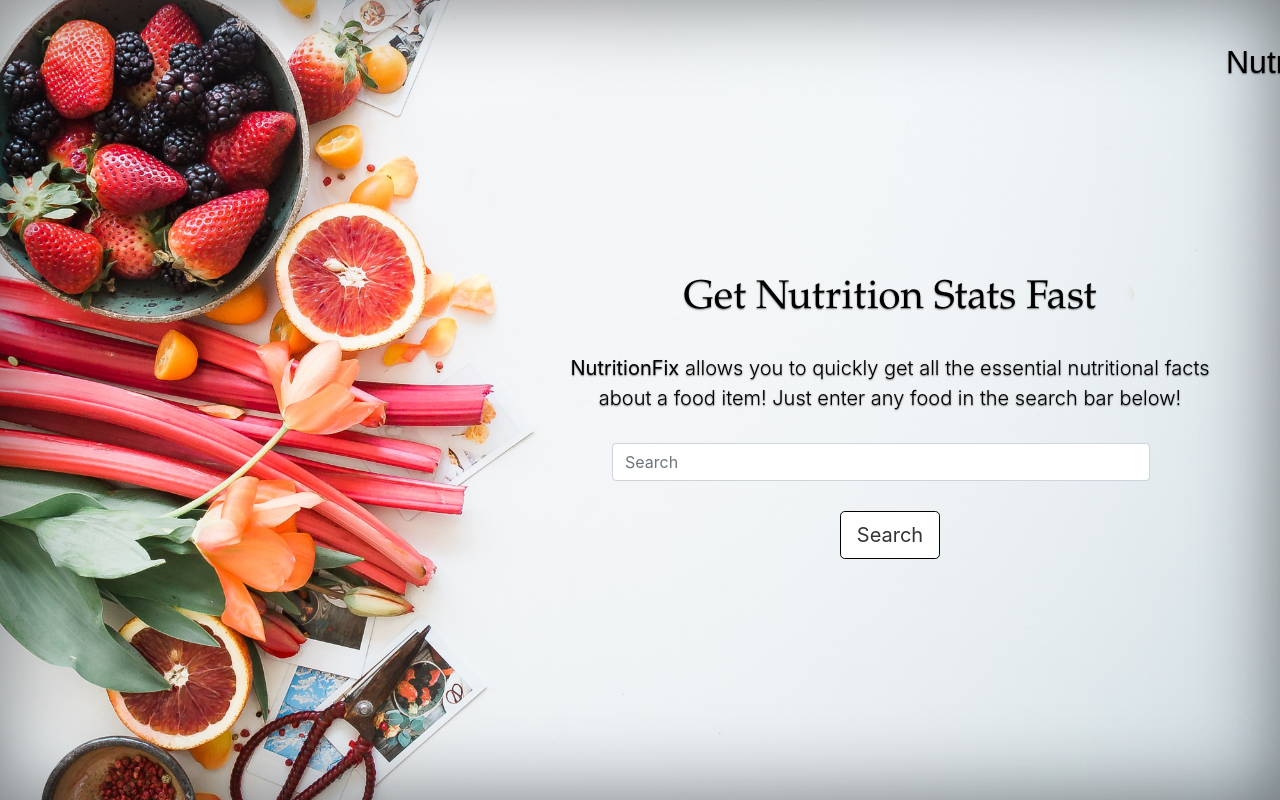
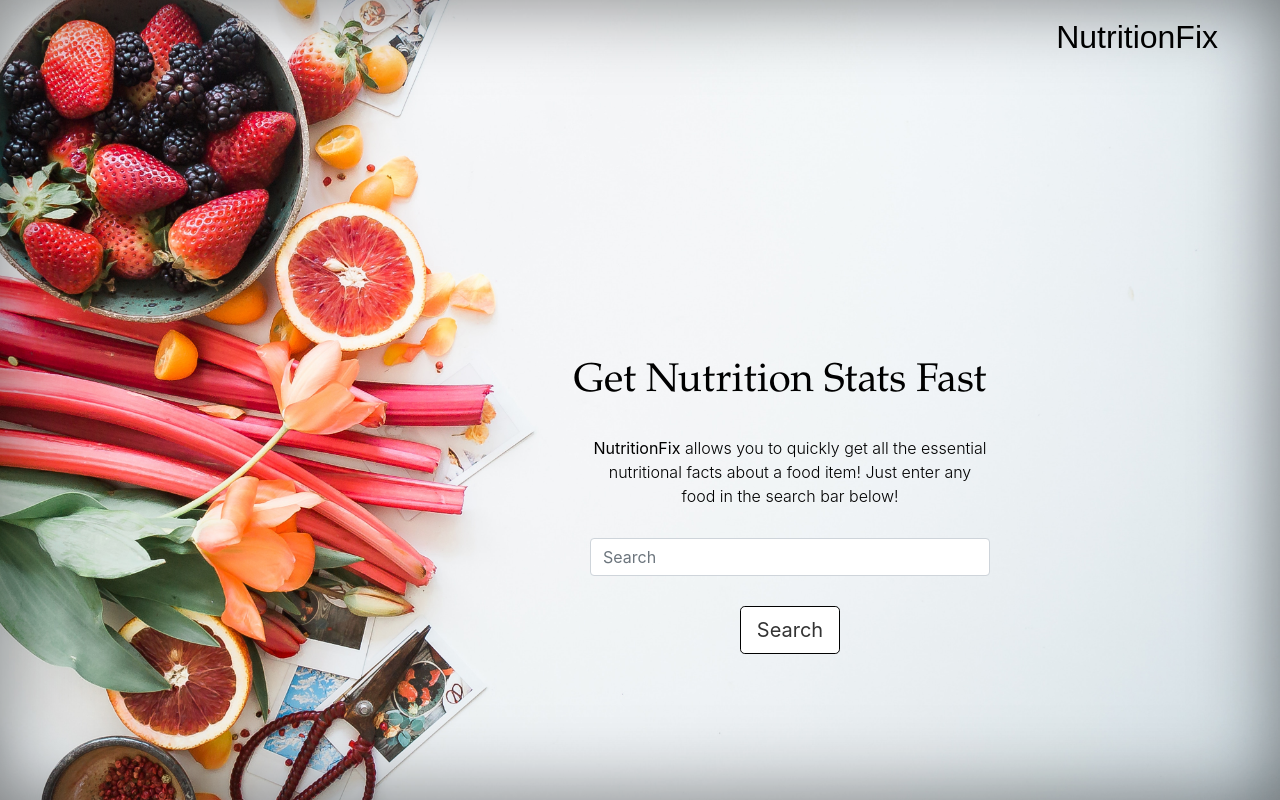
Before and after one commit to andymuller/group-project, a plain HTML site: page index.html in a window 1280 px wide. Drawn offline with nearby package versions, Linux system fonts and the light colour scheme.

Commit message:
update style.css

```diff
--- a/assets/css/style.css
+++ b/assets/css/style.css
@@ -8,9 +8,9 @@
   background-size: cover;
 }
 
+
 h1 {
   text-align: center;
-    position: relative;
   right: 97px;
   margin-bottom: 30px;
   font-family: "Palatino";
@@ -19,6 +19,12 @@
 
 p.lead {
 margin-bottom: 30px;
+}
+
+.text-focus-in{
+  width: 600px;
+  text-align: center;
+  margin: auto;
 }
 
 
@@ -47,7 +53,7 @@
 body {
 color: black;
 text-align: center;
-  text-shadow: 0 .05rem .1rem rgba(0,0,0,.5);
+/*text-shadow: 0 .05rem .1rem rgba(0,0,0,.5);*/
 height: 100%;
 
 }
@@ -63,7 +69,7 @@
 }
 .site-wrapper-inner {
 display: table-cell;
-  vertical-align: top;
+vertical-align: middle;
 }
 .cover-container {
 margin-right: auto;
@@ -83,14 +89,14 @@
 }
 
 .masthead-brand {
+  margin-top: 150px;
   margin-bottom: 0;
   position: relative;
-  bottom: 200px;
-  left: 890px;
+  bottom: 300px;
+  /* left: 890px; */
   font-family: sans-serif;
-
-
-
+  text-align: right;
+  margin-right: 100px;
 }
 
 .nav-masthead .nav-link {
@@ -116,9 +122,9 @@
 }
 
 .form-control {
-  width: 80%;
+width: 700px;
 position: relative;
-  left: 58px;
+margin: auto;
 }
 
 .inner-cover {
@@ -132,13 +138,17 @@ img {
   vertical-align: middle;
   border-style: none;
   height: 300px;
+  max-width: 400px;
+  left: px;
   position: relative;
-  right: 340px;
-  bottom: 190px;
+  right: 300px;
+  bottom: 200px;
+  object-fit: cover;
 }
+
 .image-div {
-    height: 350px;
-    width: 350px;
+  max-height: 100px;
+  max-width: 100px;
   margin: 0;
   padding: 0;
   position: absolute;
@@ -152,14 +162,14 @@ img {
   margin: 0;
   padding: 0;
   position: absolute;
-    bottom: 160px;
+  bottom: 100px;
   right: 960px;
 
 }
 
 .insult-div {
   height: 30px;
-    width: 30px;
+  width: 300px;
   margin: 0;
   padding: 0;
   position: absolute;
@@ -196,6 +206,7 @@ img {
   }
 }
 
+
 .scale-in-ver-center {
 	-webkit-animation: scale-in-ver-center 0.9s cubic-bezier(0.250, 0.460, 0.450, 0.940) both;
 	        animation: scale-in-ver-center 0.9s cubic-bezier(0.250, 0.460, 0.450, 0.940) both;
@@ -225,6 +236,8 @@ img {
     opacity: 1;
   }
 }
+
+
 
 .flip-in-hor-top {
 	-webkit-animation: flip-in-hor-top 0.9s cubic-bezier(0.250, 0.460, 0.450, 0.940) both;
@@ -390,14 +403,14 @@ img {
 
 
 
-  @media (min-width: 48em) {
+/*@media (min-width: 48em) {
 .masthead-brand {
   float: left;
 }
 .nav-masthead {
   float: right;
 }
-  }
+}*/
 
 
 
@@ -417,11 +430,60 @@ img {
 color: rgba(255,255,255,.5);
 }
 
+@media only screen
+and (min-device-width : 375px)
+and (max-device-width : 812px)
+and (-webkit-device-pixel-ratio : 3) {
+
+    .text-focus-in{
+      width: 400px;
+      text-align: center;
+      margin: auto;
+      font-size: medium;
+    }
+
+    h1 {
+      text-align: center;
+      /* right: 96px; */
+      margin-bottom: 30px;
+      margin-right: 20px;
+      font-family: "Palatino";
+  }
+
+  .masthead-brand {
+    margin-right: 140px;
+    margin-top: 100px;
+    margin-bottom: 0;
+    position: relative;
+    bottom: 50px;
+    /* left: 890px; */
+    font-family: sans-serif;
+    text-align: right;
+
+}
+
+  .inner-cover {
+    position: absolute;
+    left: 250px;
+    bottom: 200px;
+    height: 400px;
+    width: 400px;
+  }
+
+  .form-control {
+    width: 400px;
+    position: relative;
+    margin: auto;
+    /* padding-left: 90px; */
+  }
+
+
+  }
 
 
 
-  @media (min-width: 40em) {
 
+/*@media (min-width: 40em) {
 .masthead {
   position: fixed;
   top: 0;
@@ -430,22 +492,129 @@ img {
   position: fixed;
   bottom: 0;
 }
-
 .site-wrapper-inner {
   vertical-align: middle;
 }
-
 .masthead,
 .mastfoot,
 .cover-container {
   width: 100%;
 }
-  }
+}*/
 
-  @media (min-width: 62em) {
+/*@media (min-width: 62em) {
 .masthead,
 .mastfoot,
 .cover-container {
   width: 42rem;
 }
+}*/
+
+/*media queries Tablet */
+
+/*portrait mode */
+@media only screen
+  and (min-device-width: 768px)
+  and (max-device-width: 1024px)
+  and (-webkit-min-device-pixel-ratio: 1) {
+
+    .text-focus-in{
+      width: 400px;
+      text-align: center;
+      margin: auto;
+      font-size: medium;
     }
+
+    h1 {
+      text-align: center;
+      /* right: 96px; */
+      margin-bottom: 30px;
+      margin-right: 20px;
+      font-family: "Palatino";
+  }
+
+  .masthead-brand {
+    margin-right: 80px;
+    margin-top: 20px;
+    margin-bottom: 0;
+    position: relative;
+    bottom: 400px;
+    /* left: 890px; */
+    font-family: sans-serif;
+    text-align: right;
+
+}
+
+  .inner-cover {
+    position: relative;
+    left: 150px;
+  }
+
+  .form-control {
+    width: 400px;
+    position: relative;
+    margin: auto;
+    /* padding-left: 90px; */
+  }
+}
+
+/* Tablet Landscape */
+@media only screen
+  and (min-device-width: 768px)
+  and (max-device-width: 1024px)
+  and (orientation: landscape)
+  and (-webkit-min-device-pixel-ratio: 1) {
+    .text-focus-in{
+      width: 400px;
+      text-align: center;
+      margin: auto;
+      font-size: medium;
+    }
+
+    h1 {
+      text-align: center;
+      /* right: 96px; */
+      margin-bottom: 30px;
+      margin-right: 20px;
+      font-family: "Palatino";
+  }
+
+  .masthead-brand {
+    margin-right: 30px;
+    margin-top: 70px;
+    margin-bottom: 70px;
+    position: relative;
+    bottom: 200px;
+    /* left: 890px; */
+    font-family: sans-serif;
+    text-align: right;
+}
+
+  .inner-cover {
+    position: relative;
+    left: 150px;
+  }
+
+  .form-control {
+    width: 400px;
+    position: relative;
+    margin: auto;
+    /* padding-left: 90px; */
+  }
+
+  .data-div {
+    height: 300px;
+    width: 380px;
+    margin: 0;
+    padding: 0;
+    position: absolute;
+    bottom: 160px;
+    right: 960px;
+   margin-left: 50px;
+}
+img {
+  vertical-align: middle;
+  border-style: none;
+  max-width: 400px;
+}
+  }
```
Lines whose indentation alone changed are shown as unchanged.
